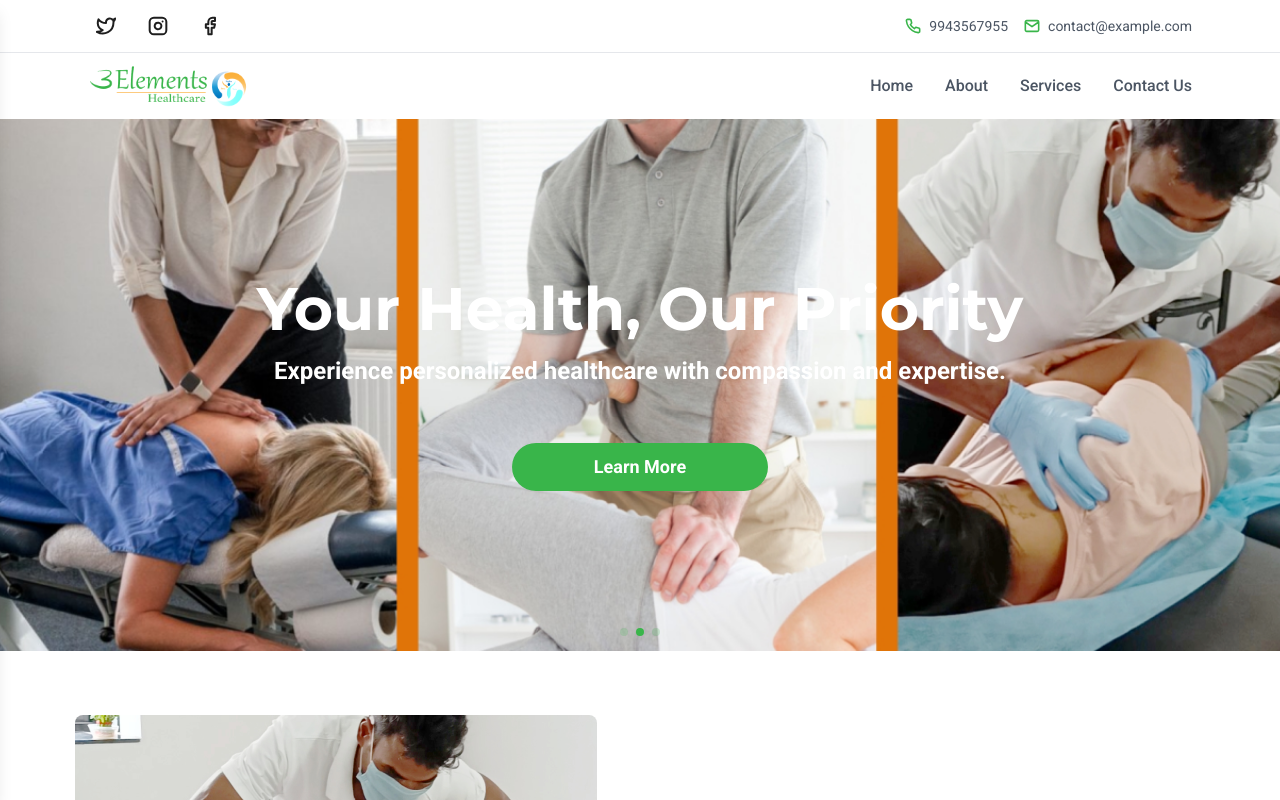
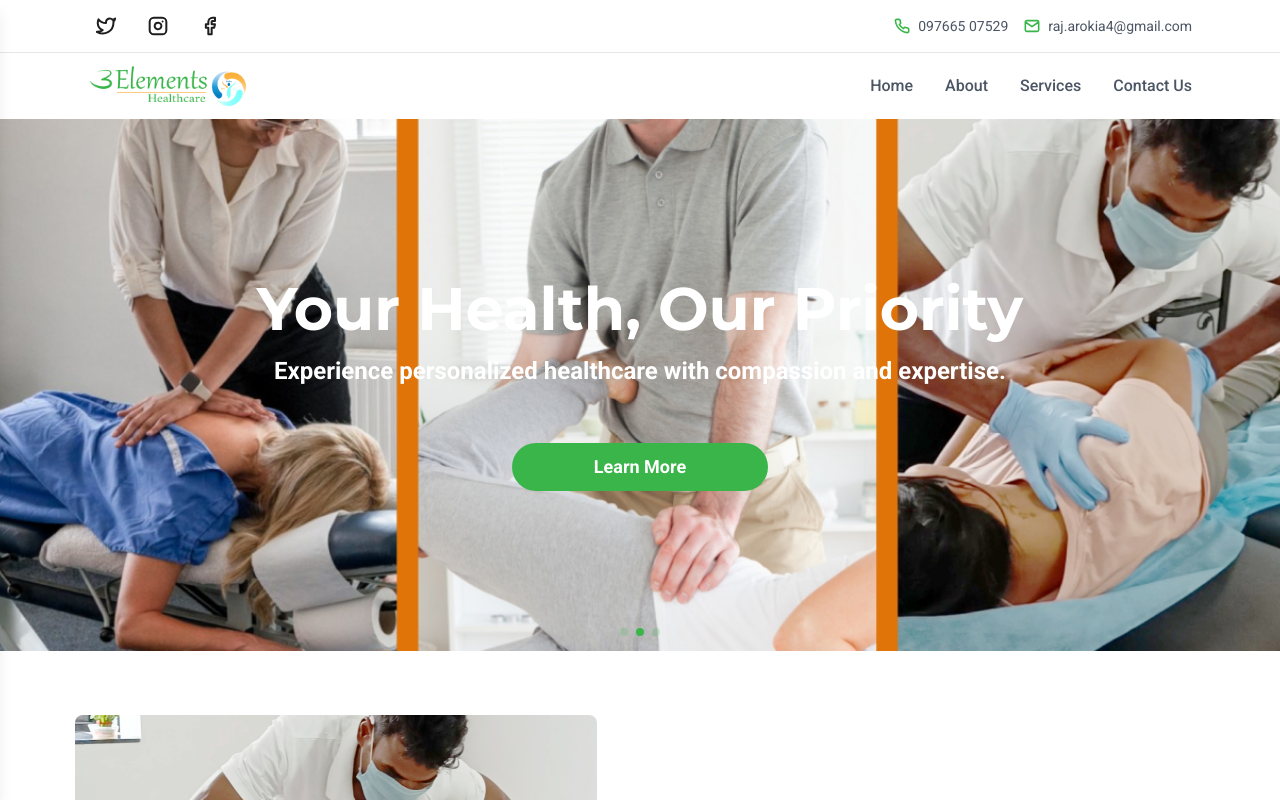
Before and after one commit to anthonym995/elements, a Next.js app: page / in a window 1280 px wide. Shown: the top 800 px of the page. Built offline with nearby package versions, Linux system fonts and the light colour scheme.

Commit message:
added basic details

```diff
--- a/app/components/ContactSection.jsx
+++ b/app/components/ContactSection.jsx
@@ -14,9 +14,8 @@ const ContactSection = () => {
         <header className="text-center flex flex-col items-center gap-5">
           <h3 className="text-[#333333] text-base font-semibold uppercase mt-4">Contact</h3>
           <h2 className="text-[#333333] font-montserrat text-4xl font-bold ">Get in touch</h2>
-          <p className="text-[#333333] text-base font-normal max-w-3xl">
-            Proin volutpat consequat porttitor cras nullam gravida at. Orci molestie a eu arcu. Sed ut tincidunt integer
-            elementum id sem. Arcu sed malesuada et magna.
+          <p className="text-[#333333] text-base font-normal">
+            Get in touch with us today to schedule an appointment or learn more about how our services can benefit you.
           </p>
         </header>
 
@@ -28,8 +27,8 @@ const ContactSection = () => {
               <PhoneIcon size={24} />
             </div>
             <div className="Number flex flex-col justify-center items-center gap-1.5">
-              <p className="text-center text-black text-lg font-normal ">+1-316-555-0116</p>
-              <p className="text-center text-black text-lg font-normal ">+1-446-526-0117</p>
+              <p className="text-center text-black text-lg font-normal ">+91 7387216128</p>
+              <p className="text-center text-black text-lg font-normal "> 097665 07529</p>
             </div>
           </div>
 
@@ -39,8 +38,8 @@ const ContactSection = () => {
               <MailIcon size={24} />
             </div>
             <div className="Number flex flex-col justify-center items-center gap-1.5">
-              <p className="text-center text-black text-lg font-normal ">contact@example.com</p>
-              <p className="text-center text-black text-lg font-normal ">hr@example.com</p>
+              <p className="text-center text-black text-lg font-normal ">raj.arokia4@gmail.com</p>
+              <p className="text-center text-black text-lg font-normal ">rajarokia4@gmail.com</p>
             </div>
           </div>
 
@@ -50,7 +49,7 @@ const ContactSection = () => {
               <LocationIcon size={30} />
             </div>
             <address className="text-center text-black text-lg font-normal not-italic">
-              8502 Preston Rd. Ingle, Maine 98380, USA
+              Dmello Vaddo, Anjuna, Goa 403509
             </address>
           </div>
         </div>
--- a/app/components/Footer.jsx
+++ b/app/components/Footer.jsx
@@ -17,11 +17,11 @@ const Footer = () => {
             <div className="flex flex-col gap-1.5">
               <div className="flex items-center gap-2">
                 <PhoneIcon />
-                <p className="text-base font-normal tracking-tight">9943567955</p>
+                <p className="text-base font-normal tracking-tight">+91 7387216128</p>
               </div>
               <div className="flex items-center gap-2">
                 <MailIcon />
-                <p className="text-base font-normal tracking-tight">contact@example.com</p>
+                <p className="text-base font-normal tracking-tight">raj.arokia4@gmail.com</p>
               </div>
             </div>
           </div>
--- a/app/components/Header.jsx
+++ b/app/components/Header.jsx
@@ -116,14 +116,14 @@ const Header = () => {
           <address className="flex flex-wrap gap-4 not-italic text-sm text-gray-600">
             <div className="flex items-center gap-2">
               <PhoneIcon size={16} className="text-[#39B54A]" aria-hidden="true" />
-              <a href="tel:9943567955" className="hover:text-gray-800">
-                9943567955
+              <a href="tel:097665 07529" className="hover:text-gray-800">
+                097665 07529
               </a>
             </div>
             <div className="flex items-center gap-2">
               <MailIcon size={16} className="text-[#39B54A]" aria-hidden="true" />
-              <a href="mailto:contact@example.com" className="hover:text-gray-800">
-                contact@example.com
+              <a href="mailto:raj.arokia4@gmail.com" className="hover:text-gray-800">
+                raj.arokia4@gmail.com
               </a>
             </div>
           </address>
```
